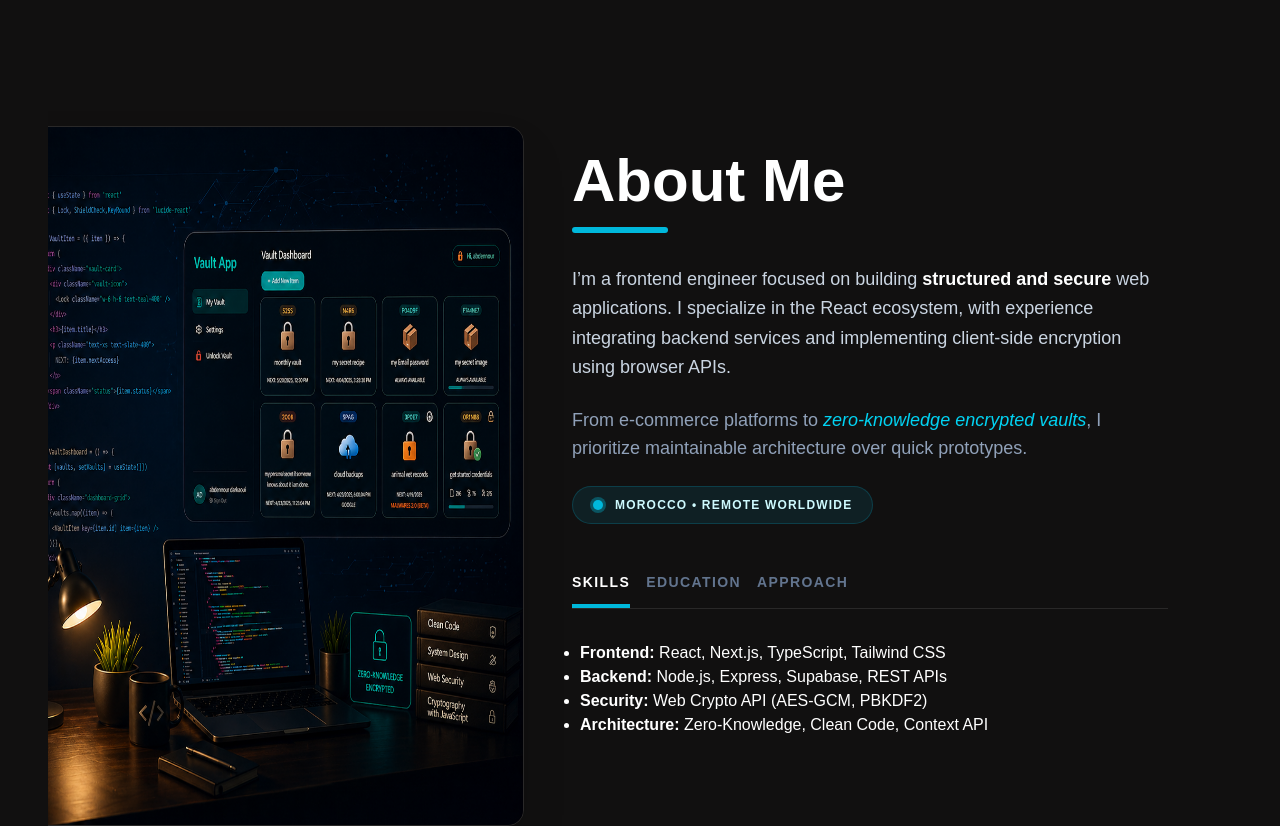
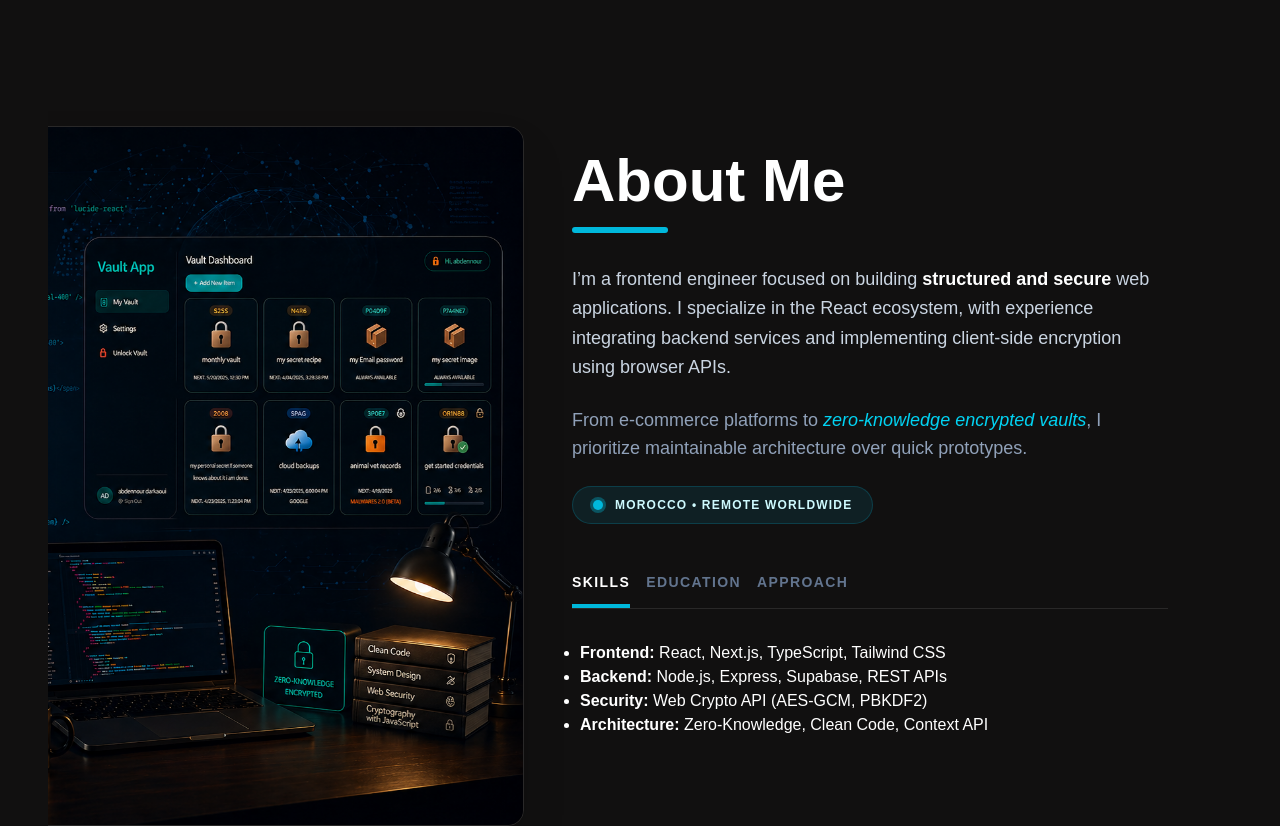
Before and after one commit to 7abd/my-portfolio, a Next.js app: page / in a window 1280 px wide. Shown: the part 620-1446 px from the top of the page. Built offline with nearby package versions, Linux system fonts and the light colour scheme.

Commit message:
feat: update AboutSection to use decoration6.png

```diff
--- a/app/components/AboutSection.jsx
+++ b/app/components/AboutSection.jsx
@@ -76,7 +76,7 @@ const AboutSection = () => {
 
                    rounded-r-2xl overflow-hidden border border-white/10 shadow-2xl">
       <Image
-        src="/decoration5.png"
+        src="/decoration6.png"
         alt="Developer workspace"
         fill
         className="object-fit"
```
Also changed, not shown: public/decoration6.png (added).
